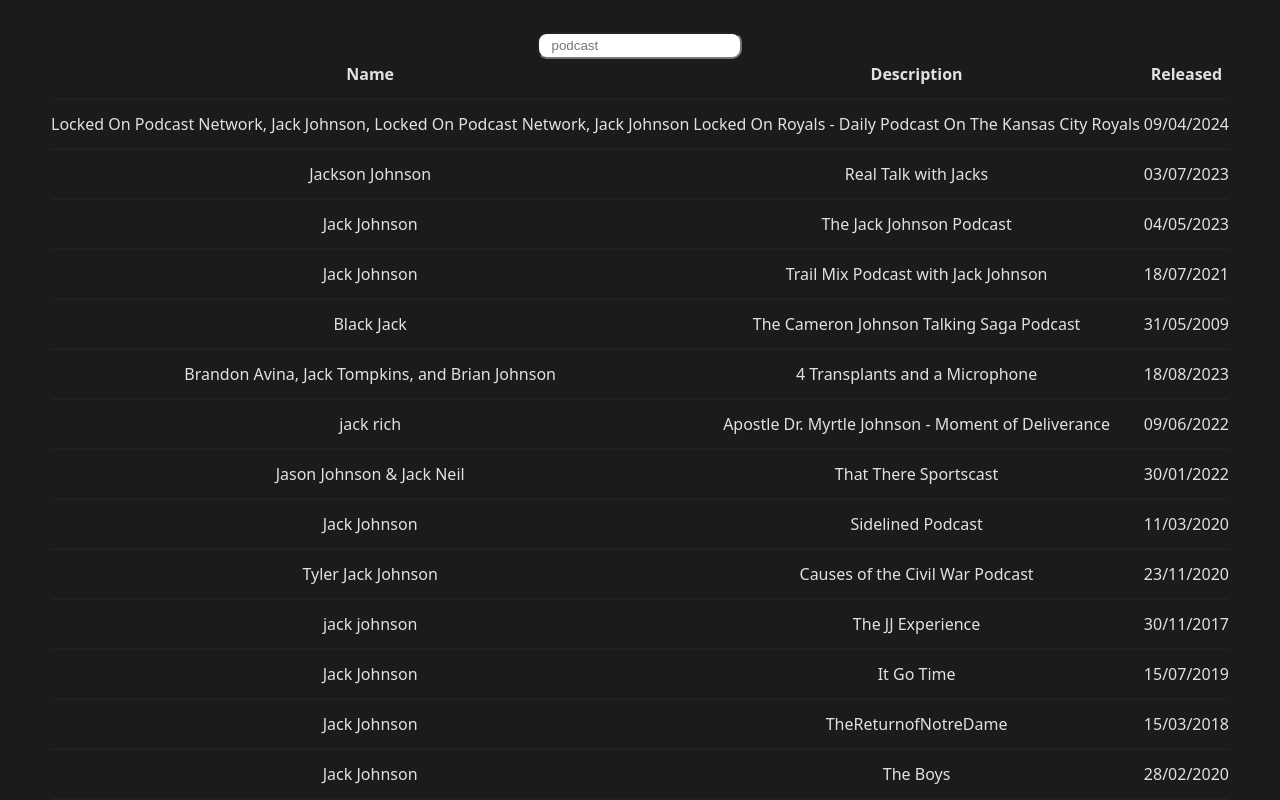
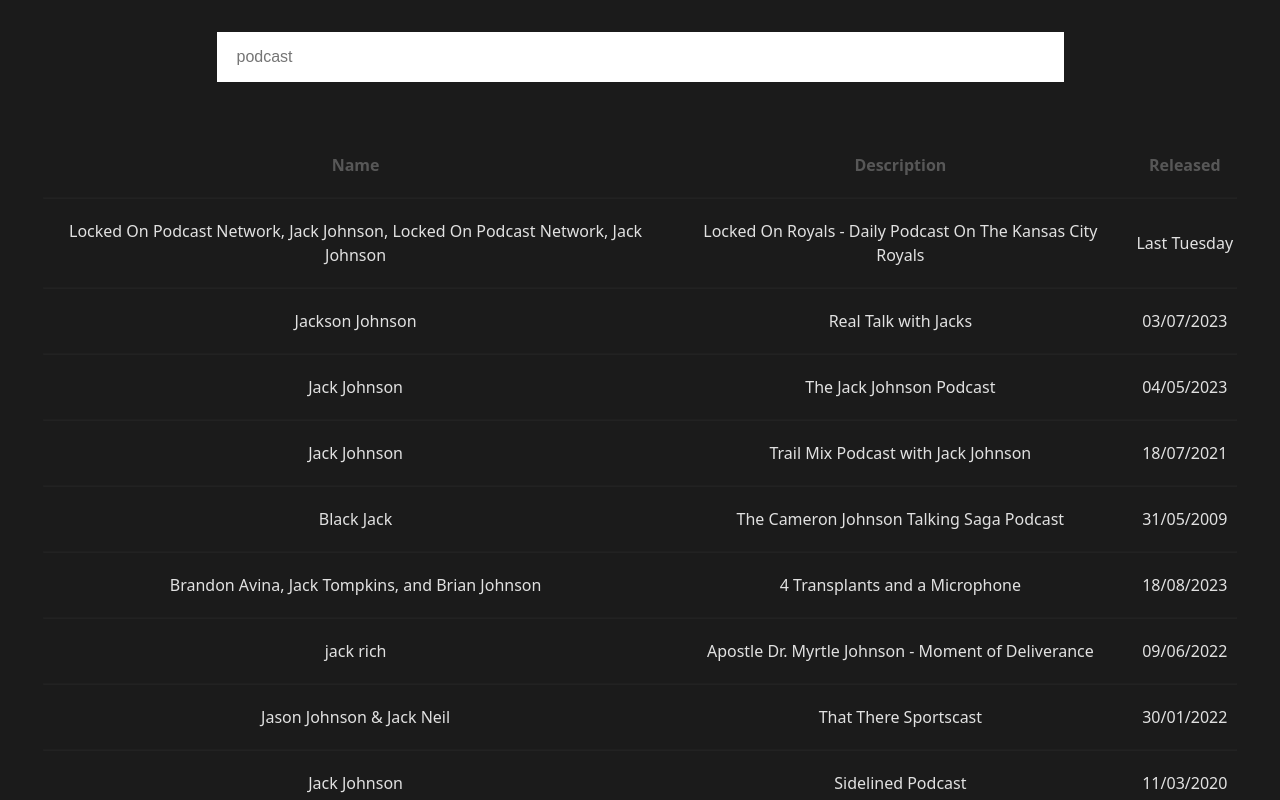
Before and after one commit to acuemor/react-movies, a React (Vite) app: page / in a window 1280 px wide. Shown: the top 800 px of the page. Built offline with nearby package versions, Linux system fonts and the light colour scheme.

Commit message:
feat(*): add table row and search bar styles and create function to get correct released date

```diff
--- a/src/components/ProductsList.jsx
+++ b/src/components/ProductsList.jsx
@@ -1,11 +1,40 @@
 import { PODCAST_SEARCH_CATEGORY_ROWS } from '../mocks.js';
+import { NoResultsStyled } from '../styles/NoResults.js';
+import { ProductCategoryRowStyled } from '../styles/ProductCategoryRowStyled.js';
+
+function formatDate(dateString) {
+	const date = new Date(dateString);
+	const now = new Date();
+
+	// Difference in ms
+	const diffInMilliseconds = now - date;
+	const diffInHours = Math.floor(diffInMilliseconds / (1000 * 60 * 60));
+	const diffInDays = Math.floor(diffInMilliseconds / (1000 * 60 * 60 * 24));
+
+	if (date.getFullYear() !== now.getFullYear()) {
+		// Different year
+		return date.toLocaleDateString('en-GB');
+	} else if (diffInDays < 7) {
+		// Less than 1 week
+		const days = ['Sunday', 'Monday', 'Tuesday', 'Wednesday', 'Thursday', 'Friday', 'Saturday'];
+		const dayOfWeek = days[date.getDay()];
+		return `Last ${dayOfWeek}`;
+	} else if (diffInHours < 24) {
+		// Less than 24 hours
+		return `${diffInHours} hours ago`;
+	} else {
+		// Current year
+		return date.toLocaleDateString('en-GB', { day: '2-digit', month: 'short' });
+	}
+}
+
 
 function ProductCategoryRow({ categories }) {
 	return (
 		<thead>
-			<tr>
+			<ProductCategoryRowStyled>
 				{categories.map(category => <th key={category.id}>{category.name}</th>)}
-			</tr>
+			</ProductCategoryRowStyled>
 			<tr>
 				<td colSpan={categories.length}><hr /></td>
 			</tr>
@@ -19,7 +48,7 @@ function ProductRow({ product }) {
 			<tr>
 				<td>{product.artistName}</td>
 				<td>{product.collectionName}</td>
-				<td>{new Date(product.releaseDate).toLocaleDateString('en-GB')}</td>
+				<td>{formatDate(product.releaseDate)}</td>
 			</tr>
 			<tr>
 				<td colSpan="3"><hr /></td>
@@ -31,7 +60,7 @@ function ProductRow({ product }) {
 function NoResults() {
 	return (
 		<tr>
-			<td colSpan="3">No results found</td>
+			<NoResultsStyled>No results found</NoResultsStyled>
 		</tr>
 	);
 }
@@ -50,7 +79,7 @@ export default function ProductList({ products, filterText }) {
 	}, []);
 
 	return (
-		<table>
+		<table style={{ borderSpacing: '10px' }}>
 			{filteredProducts.length ?
 				<ProductCategoryRow categories={PODCAST_SEARCH_CATEGORY_ROWS} /> :
 				<tbody><NoResults /></tbody>
--- a/src/styles/Input.js
+++ b/src/styles/Input.js
@@ -1,6 +1,10 @@
 import styled from "styled-components";
 
 export const InputStyled = styled.input`
-	border-radius: 10px;
-	padding: 4px 12px;
+	padding: 0px 5px 0px 20px;
+    width: 822px;
+    height: 50px;
+	margin-bottom: 60px;
+	border: 0;
+	font-size: 16px;
 `
--- /dev/null
+++ b/src/styles/NoResults.js
@@ -0,0 +1,7 @@
+import styled from "styled-components";
+
+export const NoResultsStyled = styled.td`
+	font-size: 24px;
+	opacity: 0.3;
+    padding: 0 20px;
+`
--- /dev/null
+++ b/src/styles/ProductCategoryRowStyled.js
@@ -0,0 +1,5 @@
+import styled from "styled-components";
+
+export const ProductCategoryRowStyled = styled.tr`
+	opacity: 0.3;
+`
```
